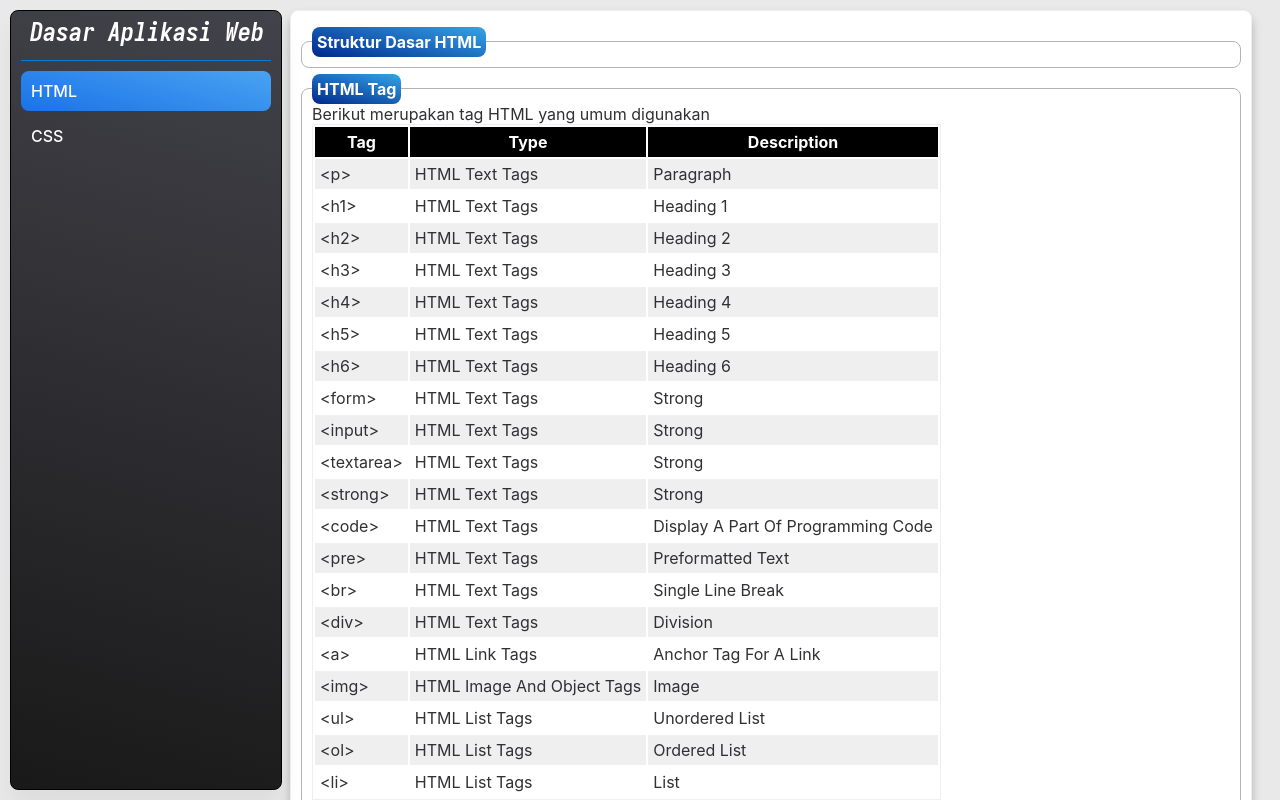
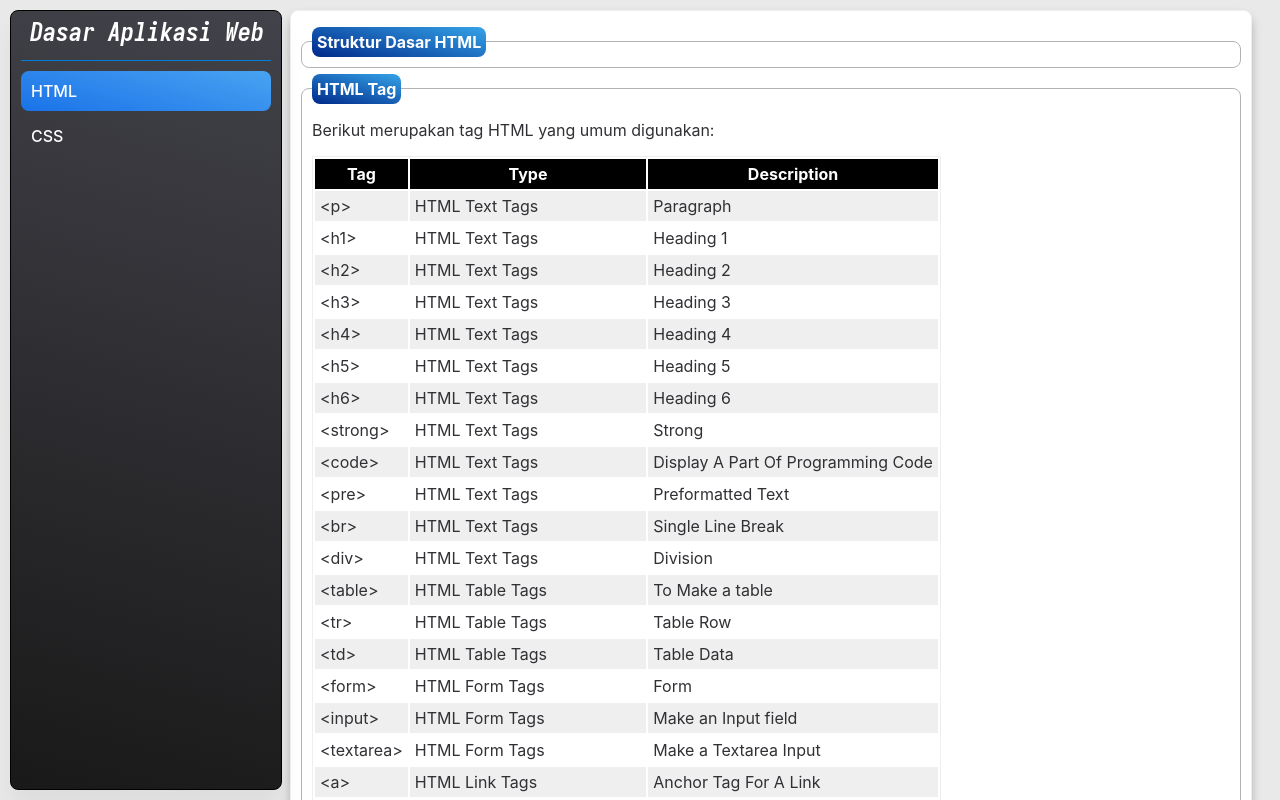
Before and after one commit to finzero/dasar-pemograman-web, a React (Vite) app: page /html in a window 1280 px wide. Both pictures are taken after a click on the element "HTML Tag". Shown: the top 800 px of the page. Built offline with nearby package versions, Linux system fonts and the light colour scheme.

Commit message:
add latihan

```diff
--- a/src/pages/Html.jsx
+++ b/src/pages/Html.jsx
@@ -4,6 +4,7 @@ import { atelierForestLight } from 'react-syntax-highlighter/dist/esm/styles/hlj
 
 import folderHtml from '../assets/folder-html.png';
 import element from '../assets/element.png';
+import tabelBuku from '../assets/table-buku.png';
 
 const Html = () => {
   const htmlSkeleton = (content) => `<!DOCTYPE html>
@@ -61,7 +62,7 @@ const Html = () => {
           HTML Tag
         </div>
         <div className="materi">
-          <div>Berikut merupakan tag HTML yang umum digunakan</div>
+          <p>Berikut merupakan tag HTML yang umum digunakan:</p>
           <table className="table">
             <thead>
               <tr>
@@ -107,21 +108,6 @@ const Html = () => {
                 <td>Heading 6</td>
               </tr>
               <tr>
-                <td>&lt;form&gt;</td>
-                <td>HTML Text Tags</td>
-                <td>Strong</td>
-              </tr>
-              <tr>
-                <td>&lt;input&gt;</td>
-                <td>HTML Text Tags</td>
-                <td>Strong</td>
-              </tr>
-              <tr>
-                <td>&lt;textarea&gt;</td>
-                <td>HTML Text Tags</td>
-                <td>Strong</td>
-              </tr>
-              <tr>
                 <td>&lt;strong&gt;</td>
                 <td>HTML Text Tags</td>
                 <td>Strong</td>
@@ -145,6 +131,36 @@ const Html = () => {
                 <td>&lt;div&gt;</td>
                 <td>HTML Text Tags</td>
                 <td>Division</td>
+              </tr>
+              <tr>
+                <td>&lt;table&gt;</td>
+                <td>HTML Table Tags</td>
+                <td>To Make a table</td>
+              </tr>
+              <tr>
+                <td>&lt;tr&gt;</td>
+                <td>HTML Table Tags</td>
+                <td>Table Row</td>
+              </tr>
+              <tr>
+                <td>&lt;td&gt;</td>
+                <td>HTML Table Tags</td>
+                <td>Table Data</td>
+              </tr>
+              <tr>
+                <td>&lt;form&gt;</td>
+                <td>HTML Form Tags</td>
+                <td>Form</td>
+              </tr>
+              <tr>
+                <td>&lt;input&gt;</td>
+                <td>HTML Form Tags</td>
+                <td>Make an Input field</td>
+              </tr>
+              <tr>
+                <td>&lt;textarea&gt;</td>
+                <td>HTML Form Tags</td>
+                <td>Make a Textarea Input</td>
               </tr>
               <tr>
                 <td>&lt;a&gt;</td>
@@ -295,6 +311,19 @@ const Html = () => {
           </p>
         </div>
       </section>
+      <section className="section">
+        <div className="title" onClick={() => openMateri(5)}>
+          Latihan
+        </div>
+        <div className="materi">
+          <p>Buatlah daftar seperti ini</p>
+          <img src={tabelBuku} alt="" />
+          <div>
+            ketika judul di klik maka akan membuka website mengenai buku
+            tersebut (link bebas)
+          </div>
+        </div>
+      </section>
     </div>
   );
 };
```
Also changed, not shown: src/assets/table-buku.png (added).
